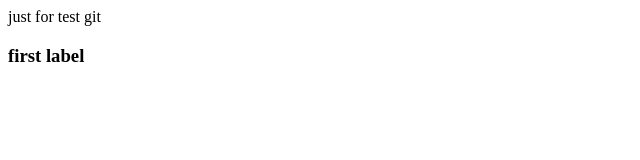
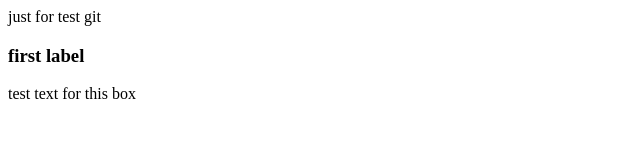
Before and after one commit to zahrazare3099/testGit, a plain HTML site: page index.html in a window 1280 px wide. Shown: the whole page, without its empty margins (0-640 px from the left). Drawn offline with Linux system fonts and the light colour scheme.

Commit message:
add footer

```diff
--- a/index.html
+++ b/index.html
@@ -11,5 +11,8 @@
     <header>
         <h3>first label</h3>
     </header>
+    <footer>
+        test text for this box
+    </footer>
 </body>
 </html>
```
